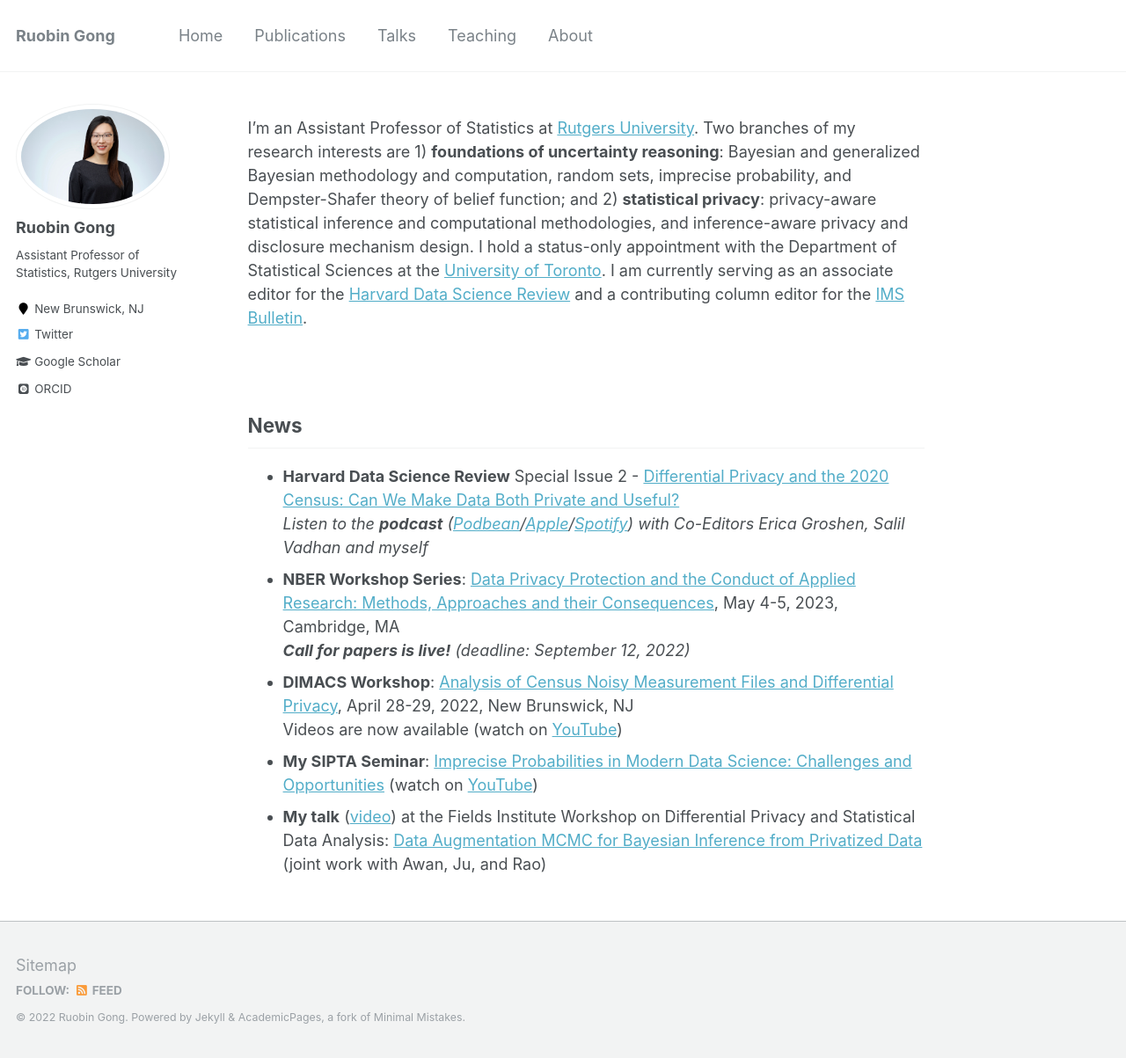
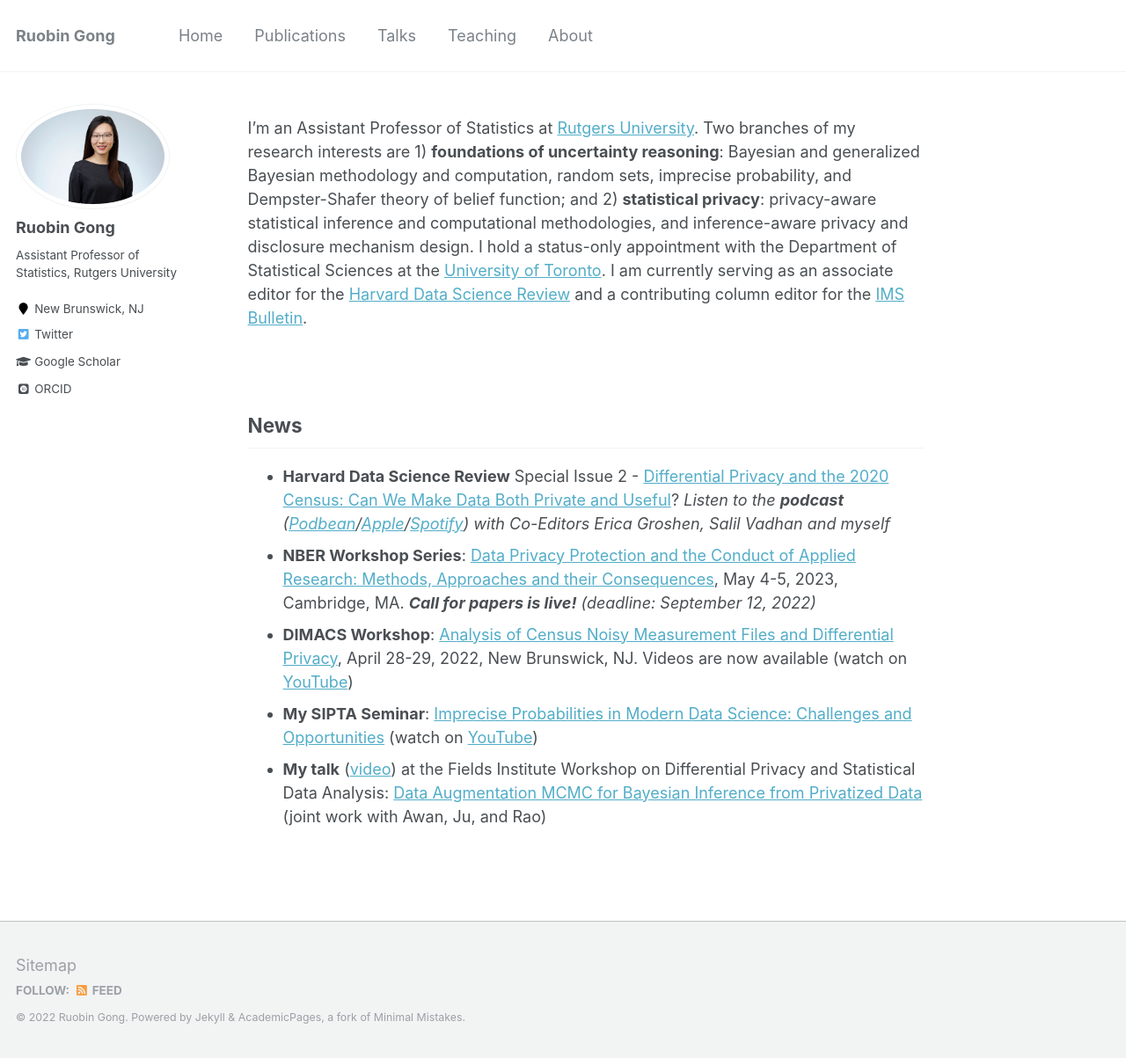
Before and after one commit to RuobinGong/RuobinGong.github.io, a Jekyll site: the page built from _pages/home.md, in a window 1280 px wide and 1203 px high. Shown: the whole window at 88% size. Built offline with Jekyll 4.4.1, drawn with Linux system fonts in a browser that asks for light colours; some web fonts are replaced.

```diff
--- a/_pages/home.md
+++ b/_pages/home.md
@@ -16,8 +16,8 @@ I'm an Assistant Professor of Statistics at [Rutgers University](https://www.sta
 
 ## News
 
-* **Harvard Data Science Review** Special Issue 2 - [Differential Privacy and the 2020 Census: Can We Make Data Both Private and Useful?](https://hdsr.mitpress.mit.edu/specialissue2) <br> _Listen to the **podcast** ([Podbean](https://hdsr.podbean.com/e/differential-privacy-for-the-2020-us-census-can-we-make-data-both-private-and-useful-part-1/)/[Apple](https://podcasts.apple.com/us/podcast/differential-privacy-for-the-2020-u-s-census-can-we/id1558728983?i=1000571597321)/[Spotify](https://open.spotify.com/episode/4A9ahGLv5r58LJX8Alxg19)) with Co-Editors Erica Groshen, Salil Vadhan and myself_
-* **NBER Workshop Series**: [Data Privacy Protection and the Conduct of Applied Research: Methods, Approaches and their Consequences](https://www.nber.org/data-privacy-protection-and-conduct-applied-research-methods-approaches-and-their-consequences), May 4-5, 2023, Cambridge, MA <br> _**Call for papers is live!** (deadline: September 12, 2022)_
-* **DIMACS Workshop**: [Analysis of Census Noisy Measurement Files and Differential Privacy](http://dimacs.rutgers.edu/events/details?eID=2038), April 28-29, 2022, New Brunswick, NJ <br> Videos are now available (watch on [YouTube](https://www.youtube.com/playlist?list=PLKVCRT3MRed733-w2Lo2yvCAkac9zdIVj))
+* **Harvard Data Science Review** Special Issue 2 - [Differential Privacy and the 2020 Census: Can We Make Data Both Private and Useful](https://hdsr.mitpress.mit.edu/specialissue2)?  _Listen to the **podcast** ([Podbean](https://hdsr.podbean.com/e/differential-privacy-for-the-2020-us-census-can-we-make-data-both-private-and-useful-part-1/)/[Apple](https://podcasts.apple.com/us/podcast/differential-privacy-for-the-2020-u-s-census-can-we/id1558728983?i=1000571597321)/[Spotify](https://open.spotify.com/episode/4A9ahGLv5r58LJX8Alxg19)) with Co-Editors Erica Groshen, Salil Vadhan and myself_
+* **NBER Workshop Series**: [Data Privacy Protection and the Conduct of Applied Research: Methods, Approaches and their Consequences](https://www.nber.org/data-privacy-protection-and-conduct-applied-research-methods-approaches-and-their-consequences), May 4-5, 2023, Cambridge, MA. _**Call for papers is live!** (deadline: September 12, 2022)_
+* **DIMACS Workshop**: [Analysis of Census Noisy Measurement Files and Differential Privacy](http://dimacs.rutgers.edu/events/details?eID=2038), April 28-29, 2022, New Brunswick, NJ. Videos are now available (watch on [YouTube](https://www.youtube.com/playlist?list=PLKVCRT3MRed733-w2Lo2yvCAkac9zdIVj))
 * **My SIPTA Seminar**: [Imprecise Probabilities in Modern Data Science: Challenges and Opportunities](https://sipta.org/events/sipta-seminars/) (watch on [YouTube](https://www.youtube.com/watch?v=rNVWyG-0XgA))
 * **My talk** ([video](http://www.fields.utoronto.ca/talks/Data-Augmentation-MCMC-Bayesian-Inference-Privatized-Data)) at the Fields Institute Workshop on Differential Privacy and Statistical Data Analysis: [Data Augmentation MCMC for Bayesian Inference from Privatized Data](https://ruobingong.github.io/publication/2022-06-01-DAMCMC) (joint work with Awan, Ju, and Rao)
```
